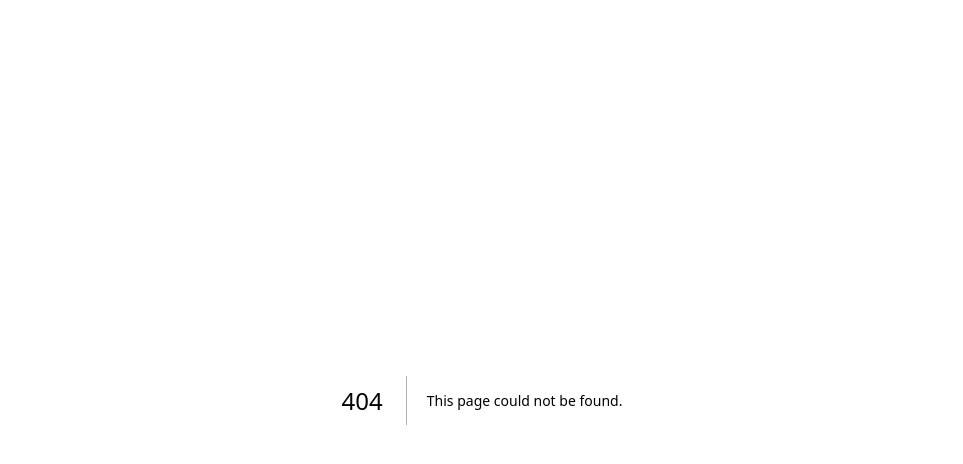
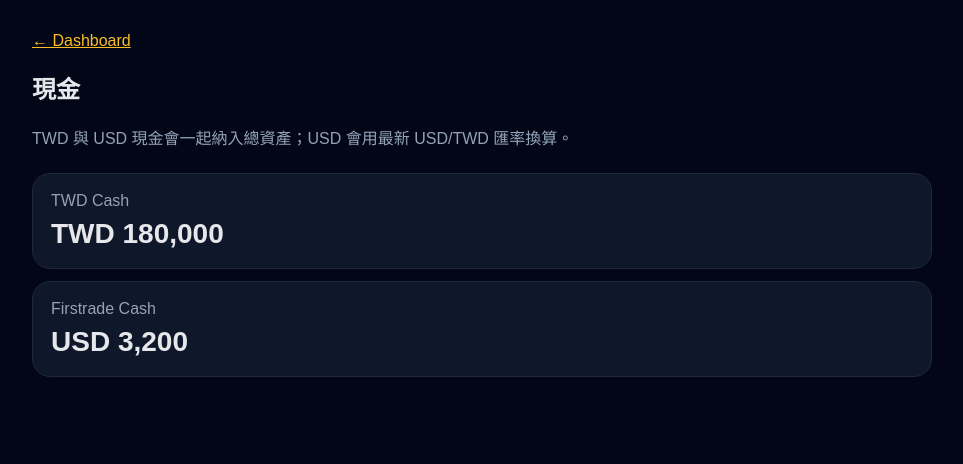
Before and after one commit to edwardw67-stack/asset-pilot, a Next.js app: page /cash in a window 1280 px wide. Before the commit this address had no page. Shown: the top 464 px of the page, without its empty margins (158-1121 px from the left). Built offline with nearby package versions, Linux system fonts and the light colour scheme.

Commit message:
Add cash page

```diff
--- /dev/null
+++ b/app/cash/page.tsx
@@ -0,0 +1,24 @@
+const balances = [
+  { account: 'TWD Cash', currency: 'TWD', amount: 180000 },
+  { account: 'Firstrade Cash', currency: 'USD', amount: 3200 },
+];
+
+export default function CashPage() {
+  return (
+    <main style={{ minHeight: '100vh', background: '#020617', color: '#e5e7eb', padding: 32 }}>
+      <section style={{ maxWidth: 900, margin: '0 auto' }}>
+        <a href="/" style={{ color: '#fbbf24' }}>← Dashboard</a>
+        <h1>現金</h1>
+        <p style={{ color: '#94a3b8' }}>TWD 與 USD 現金會一起納入總資產；USD 會用最新 USD/TWD 匯率換算。</p>
+        <div style={{ display: 'grid', gap: 12, marginTop: 24 }}>
+          {balances.map((item) => (
+            <section key={item.account} style={{ background: '#0f172a', border: '1px solid #1e293b', borderRadius: 18, padding: 18 }}>
+              <p style={{ margin: 0, color: '#94a3b8' }}>{item.account}</p>
+              <strong style={{ display: 'block', marginTop: 8, fontSize: 28 }}>{item.currency} {item.amount.toLocaleString()}</strong>
+            </section>
+          ))}
+        </div>
+      </section>
+    </main>
+  );
+}
```
